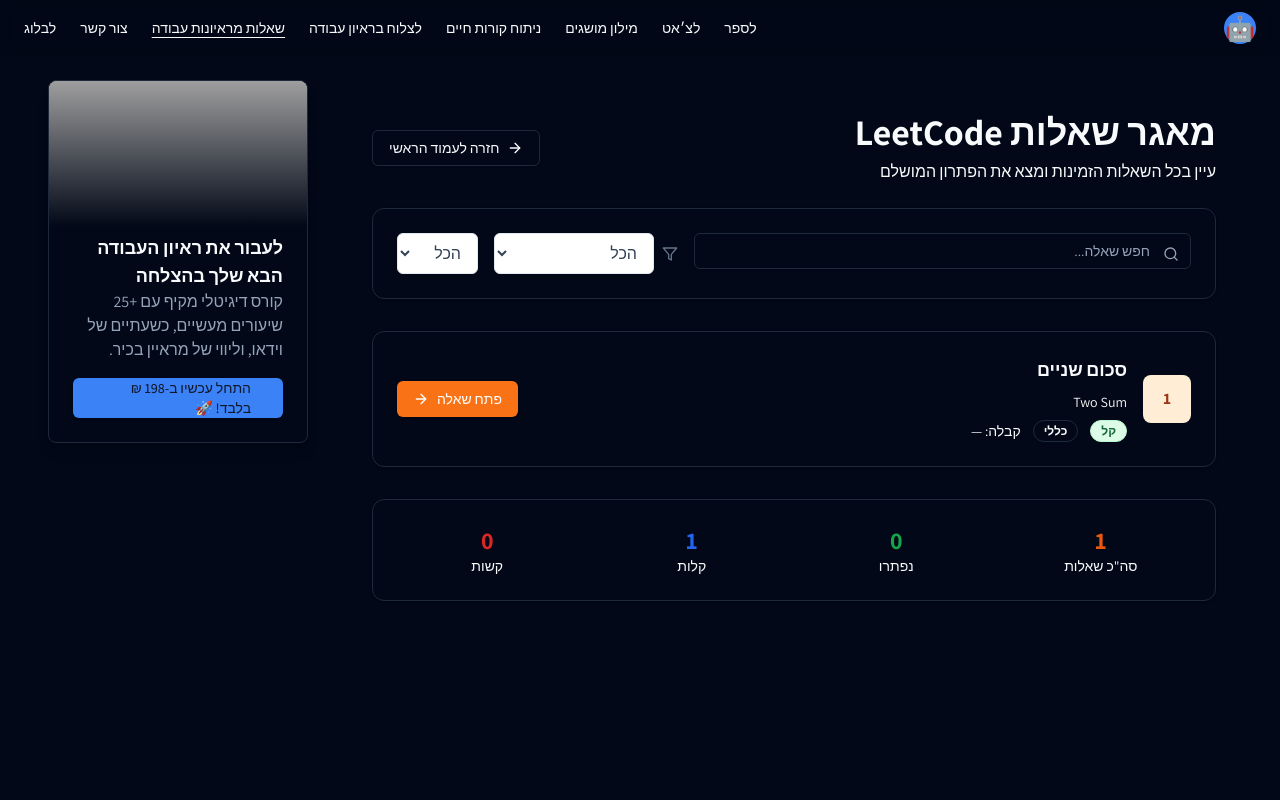
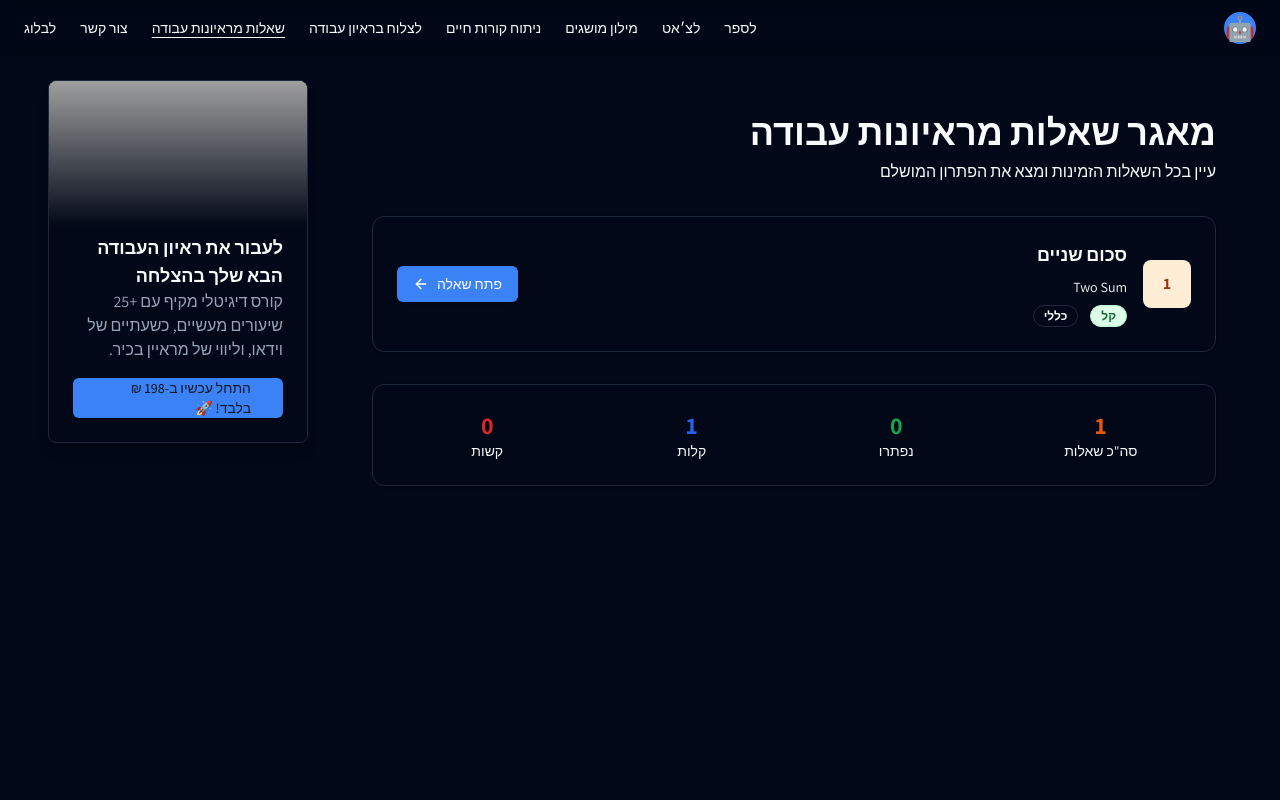
Before and after one commit to ronka/hightech-guide-chat, a Next.js app: page /questions in a window 1280 px wide. Shown: the top 800 px of the page. Built offline with nearby package versions, Linux system fonts and the light colour scheme; grey boxes are pictures that could not be loaded.

Commit message:
show questions-dir

```diff
--- a/src/app/api/questions/route.ts
+++ b/src/app/api/questions/route.ts
@@ -13,6 +13,7 @@
     categoryEn: string;
     solved: boolean;
     acceptance: string;
+    slug: string;
 };
 
 function parseTitlesFromH1(content: string): { he?: string; en?: string } {
@@ -58,6 +59,7 @@
                     categoryEn: (frontmatter as any).category || "General",
                     solved: Boolean((frontmatter as any).solved) || false,
                     acceptance: (frontmatter as any).acceptance || "—",
+                    slug: fileName.replace(".mdx", ""),
                 };
                 items.push(item);
             } catch (e) {
--- a/src/app/questions/page.tsx
+++ b/src/app/questions/page.tsx
@@ -1,11 +1,11 @@
 "use client"
 
-import { useState, useEffect } from "react"
+import { useState, useEffect, Dispatch, SetStateAction } from "react"
 import { Card, CardContent } from "@/components/ui/card"
 import { Badge } from "@/components/ui/badge"
 import { Button } from "@/components/ui/button"
 import { Input } from "@/components/ui/input"
-import { Search, Filter, ArrowRight, Loader2 } from "lucide-react"
+import { Search, Filter, ArrowLeft, Loader2 } from "lucide-react"
 import Link from "next/link"
 
 interface Question {
@@ -18,10 +18,79 @@
   categoryEn: string
   solved: boolean
   acceptance: string
+  slug: string
 }
 
 const categories = ["הכל", "מערכים", "מחרוזות", "רשימות מקושרות", "עצים", "גרפים", "מחסנית"]
 const difficulties = ["הכל", "קל", "בינוני", "קשה"]
+
+interface FiltersProps {
+  searchTerm: string
+  setSearchTerm: Dispatch<SetStateAction<string>>
+  categories: string[]
+  selectedCategory: string
+  setSelectedCategory: Dispatch<SetStateAction<string>>
+  difficulties: string[]
+  selectedDifficulty: string
+  setSelectedDifficulty: Dispatch<SetStateAction<string>>
+}
+
+function QuestionsFilters({
+  searchTerm,
+  setSearchTerm,
+  categories,
+  selectedCategory,
+  setSelectedCategory,
+  difficulties,
+  selectedDifficulty,
+  setSelectedDifficulty,
+}: FiltersProps) {
+  return (
+    <div className="flex flex-col lg:flex-row gap-4">
+      {/* Search */}
+      <div className="flex-1 relative">
+        <Search className="absolute right-3 top-1/2 transform -translate-y-1/2 text-slate-400 w-4 h-4" />
+        <Input
+          placeholder="חפש שאלה..."
+          value={searchTerm}
+          onChange={(e) => setSearchTerm(e.target.value)}
+          className="pr-10"
+        />
+      </div>
+
+      {/* Category Filter */}
+      <div className="flex items-center gap-2">
+        <Filter className="w-4 h-4 text-slate-500" />
+        <select
+          value={selectedCategory}
+          onChange={(e) => setSelectedCategory(e.target.value)}
+          className="px-3 py-2 border border-slate-200 rounded-md bg-white text-slate-700"
+        >
+          {categories.map((category) => (
+            <option key={category} value={category}>
+              {category}
+            </option>
+          ))}
+        </select>
+      </div>
+
+      {/* Difficulty Filter */}
+      <div>
+        <select
+          value={selectedDifficulty}
+          onChange={(e) => setSelectedDifficulty(e.target.value)}
+          className="px-3 py-2 border border-slate-200 rounded-md bg-white text-slate-700"
+        >
+          {difficulties.map((difficulty) => (
+            <option key={difficulty} value={difficulty}>
+              {difficulty}
+            </option>
+          ))}
+        </select>
+      </div>
+    </div>
+  )
+}
 
 export default function QuestionsDirectory() {
   const [questions, setQuestions] = useState<Question[]>([])
@@ -71,7 +140,7 @@
   if (loading) {
     return (
       <div
-        className="min-h-screen flex items-center justify-center"
+        className=" flex items-center justify-center"
         dir="rtl"
       >
         <div className="text-center">
@@ -89,70 +158,32 @@
         <div className="mb-8">
           <div className="flex items-center justify-between mb-6">
             <div>
-              <h1 className="text-4xl font-bold mb-2">מאגר שאלות LeetCode</h1>
+              <h1 className="text-4xl font-bold mb-2">מאגר שאלות מראיונות עבודה</h1>
               <p className="">עיין בכל השאלות הזמינות ומצא את הפתרון המושלם</p>
             </div>
-            <Link href="/">
-              <Button variant="outline" className="flex items-center gap-2 bg-transparent">
-                <ArrowRight className="w-4 h-4" />
-                חזרה לעמוד הראשי
-              </Button>
-            </Link>
           </div>
 
           {/* Search and Filters */}
-          <Card>
+          {/* <Card>
             <CardContent className="p-6">
-              <div className="flex flex-col lg:flex-row gap-4">
-                {/* Search */}
-                <div className="flex-1 relative">
-                  <Search className="absolute right-3 top-1/2 transform -translate-y-1/2 text-slate-400 w-4 h-4" />
-                  <Input
-                    placeholder="חפש שאלה..."
-                    value={searchTerm}
-                    onChange={(e) => setSearchTerm(e.target.value)}
-                    className="pr-10"
+              <QuestionsFilters
+                searchTerm={searchTerm}
+                setSearchTerm={setSearchTerm}
+                categories={categories}
+                selectedCategory={selectedCategory}
+                setSelectedCategory={setSelectedCategory}
+                difficulties={difficulties}
+                selectedDifficulty={selectedDifficulty}
+                setSelectedDifficulty={setSelectedDifficulty}
               />
-                </div>
-
-                {/* Category Filter */}
-                <div className="flex items-center gap-2">
-                  <Filter className="w-4 h-4 text-slate-500" />
-                  <select
-                    value={selectedCategory}
-                    onChange={(e) => setSelectedCategory(e.target.value)}
-                    className="px-3 py-2 border border-slate-200 rounded-md bg-white text-slate-700"
-                  >
-                    {categories.map((category) => (
-                      <option key={category} value={category}>
-                        {category}
-                      </option>
-                    ))}
-                  </select>
-                </div>
-
-                {/* Difficulty Filter */}
-                <div>
-                  <select
-                    value={selectedDifficulty}
-                    onChange={(e) => setSelectedDifficulty(e.target.value)}
-                    className="px-3 py-2 border border-slate-200 rounded-md bg-white text-slate-700"
-                  >
-                    {difficulties.map((difficulty) => (
-                      <option key={difficulty} value={difficulty}>
-                        {difficulty}
-                      </option>
-                    ))}
-                  </select>
-                </div>
-              </div>
             </CardContent>
-          </Card>
+          </Card> */}
         </div>
 
         {/* Questions Grid */}
         <div className="grid gap-4">
           {filteredQuestions.map((question) => (
+            <Link href={`/questions/${question.slug}`} key={question.slug}>
               <Card key={question.id} className="hover:shadow-lg transition-shadow cursor-pointer">
                 <CardContent className="p-6">
                   <div className="flex items-center justify-between">
@@ -172,21 +203,18 @@
                         <div className="flex items-center gap-3">
                           <Badge className={getDifficultyColor(question.difficulty)}>{question.difficulty}</Badge>
                           <Badge variant="outline">{question.category}</Badge>
-                        <span className="text-sm ">קבלה: {question.acceptance}</span>
                         </div>
                       </div>
                     </div>
 
-                  {/* Action Button */}
-                  <Link href={`/?question=${question.id}`}>
-                    <Button className="bg-orange-500 hover:bg-orange-600 text-white">
+                    <Button className="bg-blue-500 hover:bg-blue-600 text-white">
                       פתח שאלה
-                      <ArrowRight className="w-4 h-4 mr-2" />
+                      <ArrowLeft className="w-4 h-4 mr-2" />
                     </Button>
-                  </Link>
                   </div>
                 </CardContent>
               </Card>
+            </Link>
           ))}
         </div>
 
@@ -231,6 +259,6 @@
           </CardContent>
         </Card>
       </div>
-    </div>
+    </div >
   )
 }
```
Lines whose indentation alone changed are shown as unchanged.
